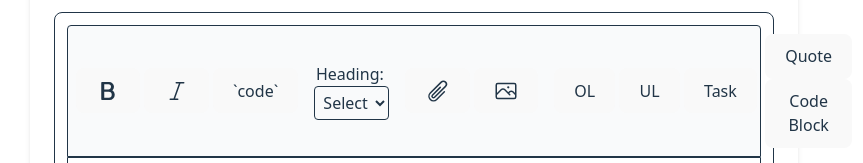
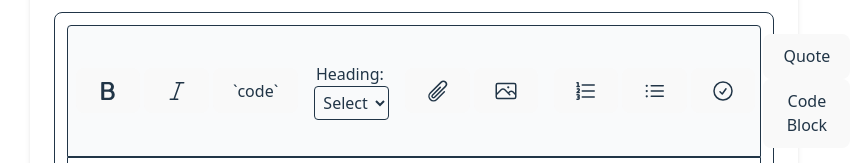
Before and after one commit to SaulNunez/CrowdSage, a React (Vite) app in the folder crowdsage.client/: page /question/new in a window 1280 px wide. Shown: the part 316-479 px from the top of the page, without its empty margins (226-1089 px from the left). Built offline with nearby package versions, Linux system fonts and the light colour scheme.

Commit message:
Change markdown editor to use icons

```diff
--- a/crowdsage.client/src/Shared/MarkdownEditor.tsx
+++ b/crowdsage.client/src/Shared/MarkdownEditor.tsx
@@ -295,9 +295,21 @@ export default function MarkdownEditor({ value = "", onChange, uploadImage, clas
         </div>
 
         <div className="flex gap-1 ml-2">
-          <button onClick={onOrderedList} className="px-2 py-1 rounded hover:bg-gray-100">OL</button>
-          <button onClick={onUnorderedList} className="px-2 py-1 rounded hover:bg-gray-100">UL</button>
-          <button onClick={onTaskList} className="px-2 py-1 rounded hover:bg-gray-100">Task</button>
+          <button onClick={onOrderedList} className="px-2 py-1 rounded hover:bg-gray-100">
+            <svg xmlns="http://www.w3.org/2000/svg" fill="none" viewBox="0 0 24 24" strokeWidth={1.5} stroke="currentColor" className="size-6">
+            <path strokeLinecap="round" strokeLinejoin="round" d="M8.242 5.992h12m-12 6.003H20.24m-12 5.999h12M4.117 7.495v-3.75H2.99m1.125 3.75H2.99m1.125 0H5.24m-1.92 2.577a1.125 1.125 0 1 1 1.591 1.59l-1.83 1.83h2.16M2.99 15.745h1.125a1.125 1.125 0 0 1 0 2.25H3.74m0-.002h.375a1.125 1.125 0 0 1 0 2.25H2.99" />
+          </svg>
+          </button>
+          <button onClick={onUnorderedList} className="px-2 py-1 rounded hover:bg-gray-100">
+            <svg xmlns="http://www.w3.org/2000/svg" fill="none" viewBox="0 0 24 24" strokeWidth={1.5} stroke="currentColor" className="size-6">
+              <path strokeLinecap="round" strokeLinejoin="round" d="M8.25 6.75h12M8.25 12h12m-12 5.25h12M3.75 6.75h.007v.008H3.75V6.75Zm.375 0a.375.375 0 1 1-.75 0 .375.375 0 0 1 .75 0ZM3.75 12h.007v.008H3.75V12Zm.375 0a.375.375 0 1 1-.75 0 .375.375 0 0 1 .75 0Zm-.375 5.25h.007v.008H3.75v-.008Zm.375 0a.375.375 0 1 1-.75 0 .375.375 0 0 1 .75 0Z" />
+            </svg>
+          </button>
+          <button onClick={onTaskList} className="px-2 py-1 rounded hover:bg-gray-100">
+            <svg xmlns="http://www.w3.org/2000/svg" fill="none" viewBox="0 0 24 24" strokeWidth={1.5} stroke="currentColor" className="size-6">
+              <path strokeLinecap="round" strokeLinejoin="round" d="M9 12.75 11.25 15 15 9.75M21 12a9 9 0 1 1-18 0 9 9 0 0 1 18 0Z" />
+            </svg>
+          </button>
         </div>
 
         <div className="ml-auto">
```
